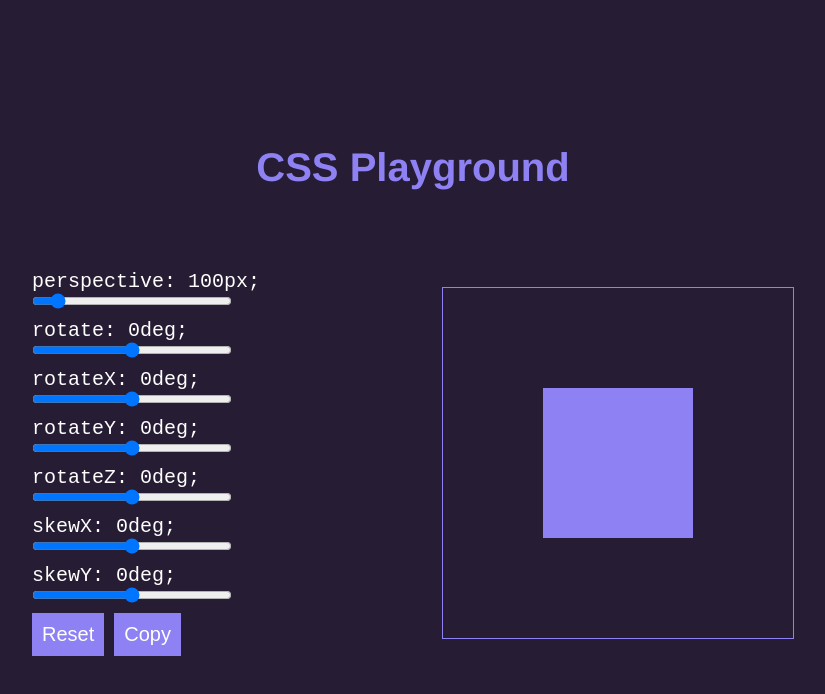
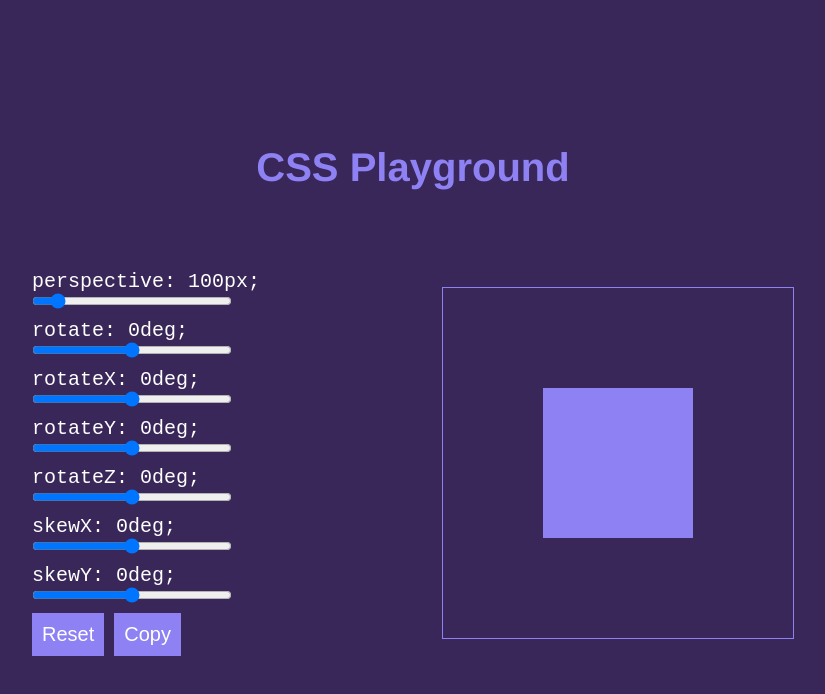
Before and after one commit to jatanassian/css-playground, a Vue app: page / in a window 1280 px wide. Shown: the top 694 px of the page, without its empty margins (227-1052 px from the left). Built offline with nearby package versions, Linux system fonts and the light colour scheme.

Commit message:
change background color

```diff
--- a/src/App.vue
+++ b/src/App.vue
@@ -60,7 +60,7 @@ html {
 
 body {
   font-family: Helvetica;
-  background: #261c33;
+  background: #392759;
   height: 100%;
   margin: 0;
   display: flex;
```
